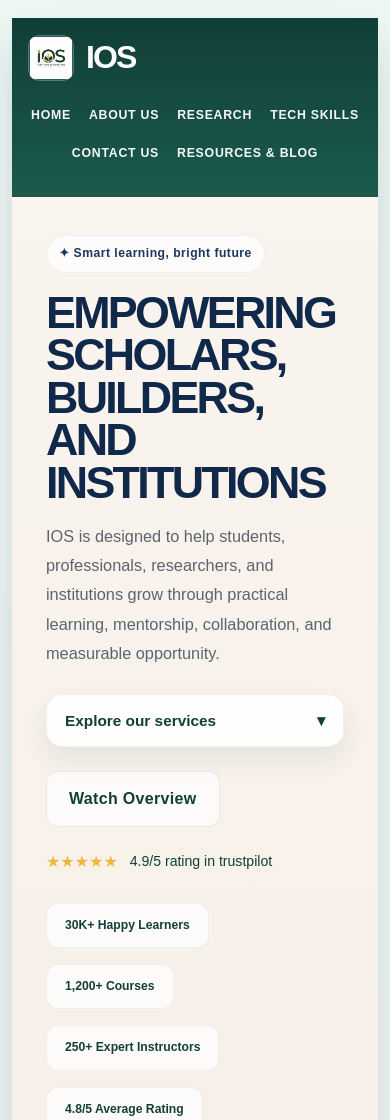
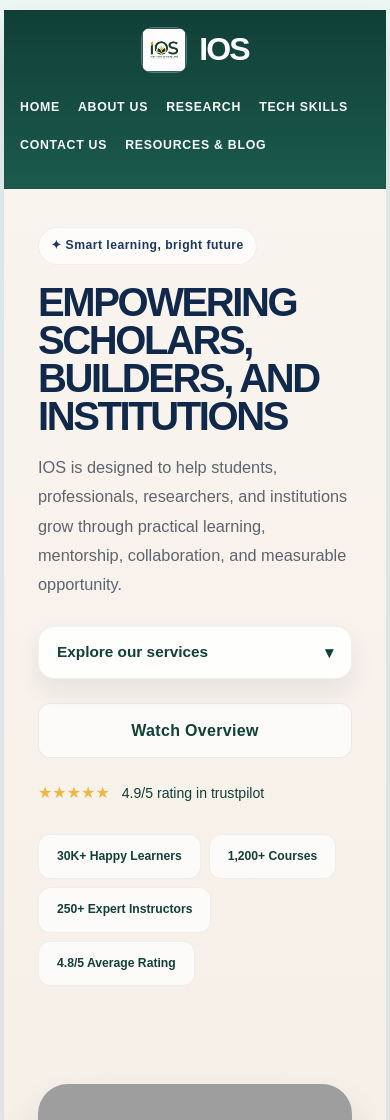
Before and after one commit to asunkemuhammed-oss/IOSInstitute, a Flask app: page / in a window 390 px wide. Shown: the top 1120 px of the page. Run offline with Flask 3, Linux system fonts and the light colour scheme; grey boxes are pictures that could not be loaded.

Commit message:
Add mobile-responsive landing pages

```diff
--- a/templates/home.html
+++ b/templates/home.html
@@ -1110,6 +1110,11 @@
       }
 
       @media (max-width: 900px) {
+        .page-shell {
+          width: min(100%, calc(100% - 12px));
+          margin: 10px auto;
+        }
+
         .topbar-inner,
         .hero-box,
         .about-grid,
@@ -1122,8 +1127,9 @@
         }
 
         .topbar-inner {
-          display: grid;
-          grid-template-columns: 1fr;
+          display: flex;
+          flex-wrap: wrap;
+          justify-content: center;
           padding: 14px 0;
         }
 
@@ -1136,9 +1142,17 @@
         .hero-stat-strip {
           grid-template-columns: 1fr 1fr;
         }
+
+        .nav-links {
+          justify-content: center;
+        }
       }
 
       @media (max-width: 760px) {
+        .page-shell {
+          width: min(100%, calc(100% - 8px));
+        }
+
         .nav {
           flex-direction: column;
           align-items: flex-start;
@@ -1146,6 +1160,7 @@
         }
         .nav-links {
           gap: 12px 18px;
+          justify-content: flex-start;
         }
         .hero-content,
         .about-grid,
@@ -1155,17 +1170,19 @@
         .resources-grid,
         .portal-grid,
         .contact-box,
-        .hero-stat-strip {
+        .hero-stat-strip,
+        .team-grid {
           grid-template-columns: 1fr;
           display: grid;
         }
 
         .hero-box {
           padding: 20px 18px 0;
+          min-height: auto;
         }
 
         .hero-copy h1 {
-          font-size: 2.8rem;
+          font-size: 2.5rem;
         }
 
         .service-dropdown {
@@ -1174,6 +1191,22 @@
 
         .service-trigger {
           min-height: 52px;
+        }
+
+        .hero-actions {
+          display: flex;
+          flex-direction: column;
+          align-items: stretch;
+        }
+
+        .quick-badges {
+          display: flex;
+          flex-wrap: wrap;
+          gap: 8px;
+        }
+
+        .quick-badge {
+          width: auto;
         }
       }
     </style>
--- a/templates/tech_skillup.html
+++ b/templates/tech_skillup.html
@@ -530,11 +530,15 @@
       @media (max-width: 900px) {
         .program-grid { grid-template-columns: 1fr 1fr; }
         .nav-links { display:none; }
+        .hero { grid-template-columns: 1fr; padding: 28px 20px; }
+        .topbar-inner { flex-wrap: wrap; justify-content: center; }
       }
       @media (max-width: 640px) {
         .program-grid { grid-template-columns: 1fr; }
         .meta { grid-template-columns: 1fr; }
         .hero { padding: 28px 20px; }
+        .hero-actions { flex-direction: column; }
+        .primary-btn, .secondary-btn, .ghost-btn { width: 100%; }
       }
     </style>
   </head>
```
